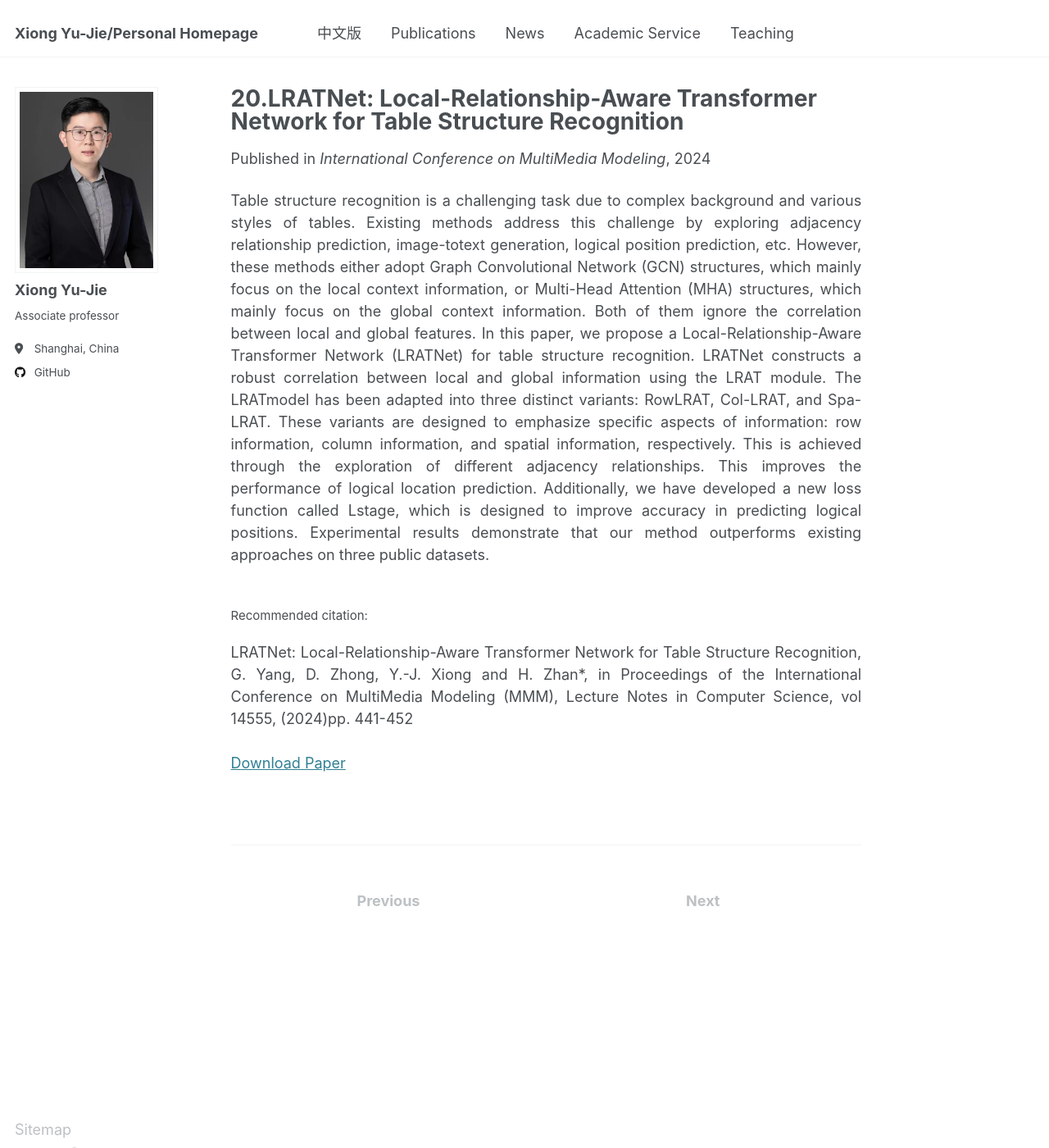
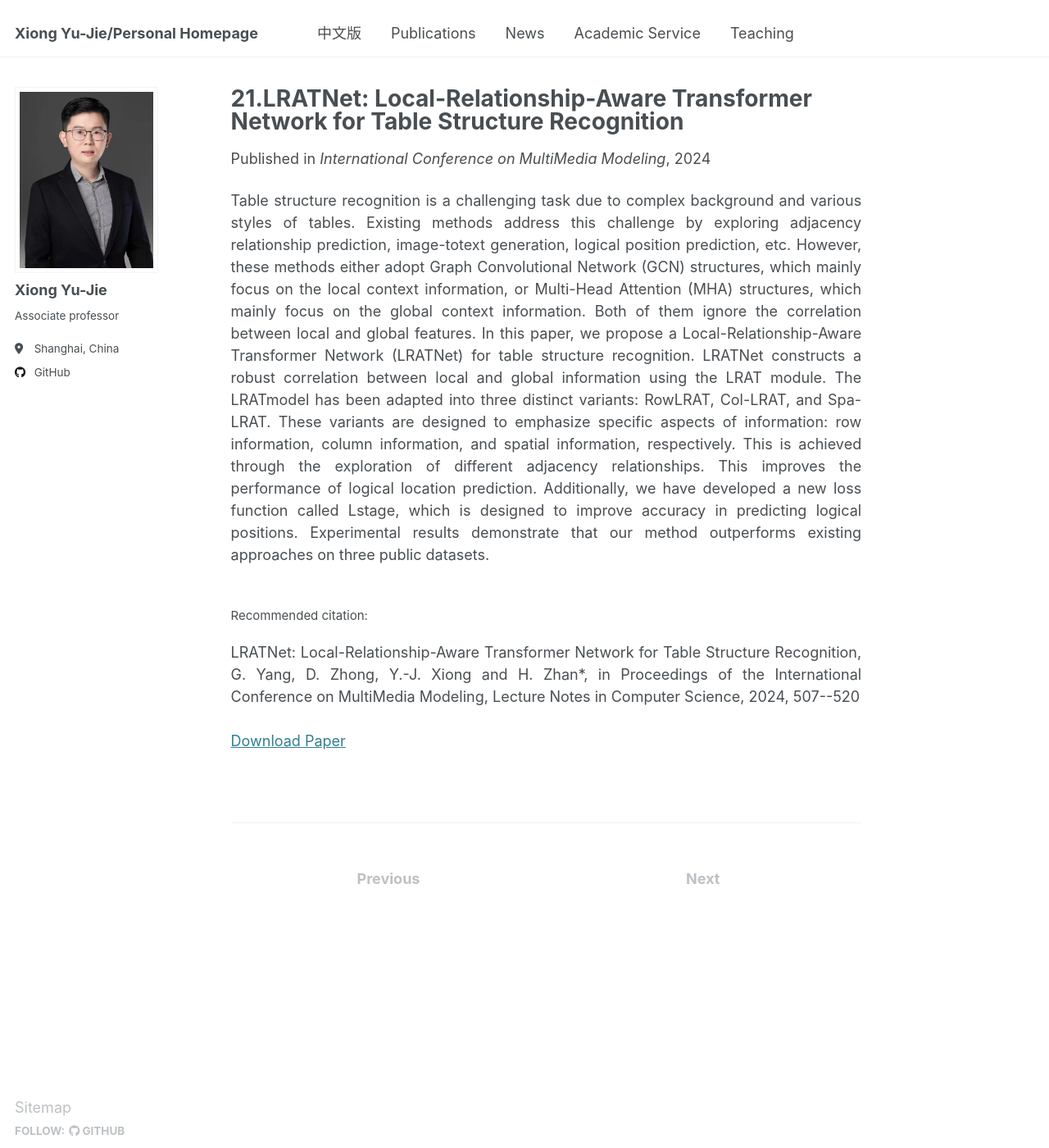
Before and after one commit to X-Lab-CN/introduce, a Jekyll site: the page built from _publications/2024-01-28-paper-title-number-1.md, in a window 1280 px wide and 1400 px high. Shown: the whole window at 82% size. Built offline with Jekyll 4.4.1, drawn with Linux system fonts in a browser that asks for light colours.

Commit message:
Update 2024-01-28-paper-title-number-1.md

```diff
--- a/_publications/2024-01-28-paper-title-number-1.md
+++ b/_publications/2024-01-28-paper-title-number-1.md
@@ -1,5 +1,5 @@
 ---
-title: "20.LRATNet: Local-Relationship-Aware Transformer Network for Table Structure Recognition"
+title: "21.LRATNet: Local-Relationship-Aware Transformer Network for Table Structure Recognition"
 collection: publications
 category: 2024
 permalink: /publication/2024-01-28-paper-title-number-1
@@ -7,7 +7,7 @@
 date: 2024-01-28
 venue: 'International Conference on MultiMedia Modeling'
 paperurl: 'http://xiongyujie.cn/files/LRATNet_Local-Relationship-Aware_Transformer_Network_for_Table_Structure_Recognition.pdf'
-citation: '<br/><div style="text-align: justify;">LRATNet: Local-Relationship-Aware Transformer Network for Table Structure Recognition, G. Yang, D. Zhong, Y.-J. Xiong and H. Zhan*, in Proceedings of the International Conference on MultiMedia Modeling (MMM), Lecture Notes in Computer Science, vol 14555, (2024)pp. 441-452</div>'
+citation: '<br/><div style="text-align: justify;">LRATNet: Local-Relationship-Aware Transformer Network for Table Structure Recognition, G. Yang, D. Zhong, Y.-J. Xiong and H. Zhan*, in Proceedings of the International Conference on MultiMedia Modeling, Lecture Notes in Computer Science, 2024, 507--520</div>'
 ---
 
 <div style="text-align: justify;">Table structure recognition is a challenging task due to complex background and various styles of tables. Existing methods address this challenge by exploring adjacency relationship prediction, image-totext generation, logical position prediction, etc. However, these methods either adopt Graph Convolutional Network (GCN) structures, which mainly focus on the local context information, or Multi-Head Attention (MHA) structures, which mainly focus on the global context information. Both of them ignore the correlation between local and global features. In this paper, we propose a Local-Relationship-Aware Transformer Network (LRATNet) for table structure recognition. LRATNet constructs a robust correlation between local and global information using the LRAT module. The LRATmodel has been adapted into three distinct variants: RowLRAT, Col-LRAT, and Spa-LRAT. These variants are designed to emphasize specific aspects of information: row information, column information, and spatial information, respectively. This is achieved through the exploration of different adjacency relationships. This improves the performance of logical location prediction. Additionally, we have developed a new loss function called Lstage, which is designed to improve accuracy in predicting logical positions. Experimental results demonstrate that our method outperforms existing approaches on three public datasets.</div>
```
